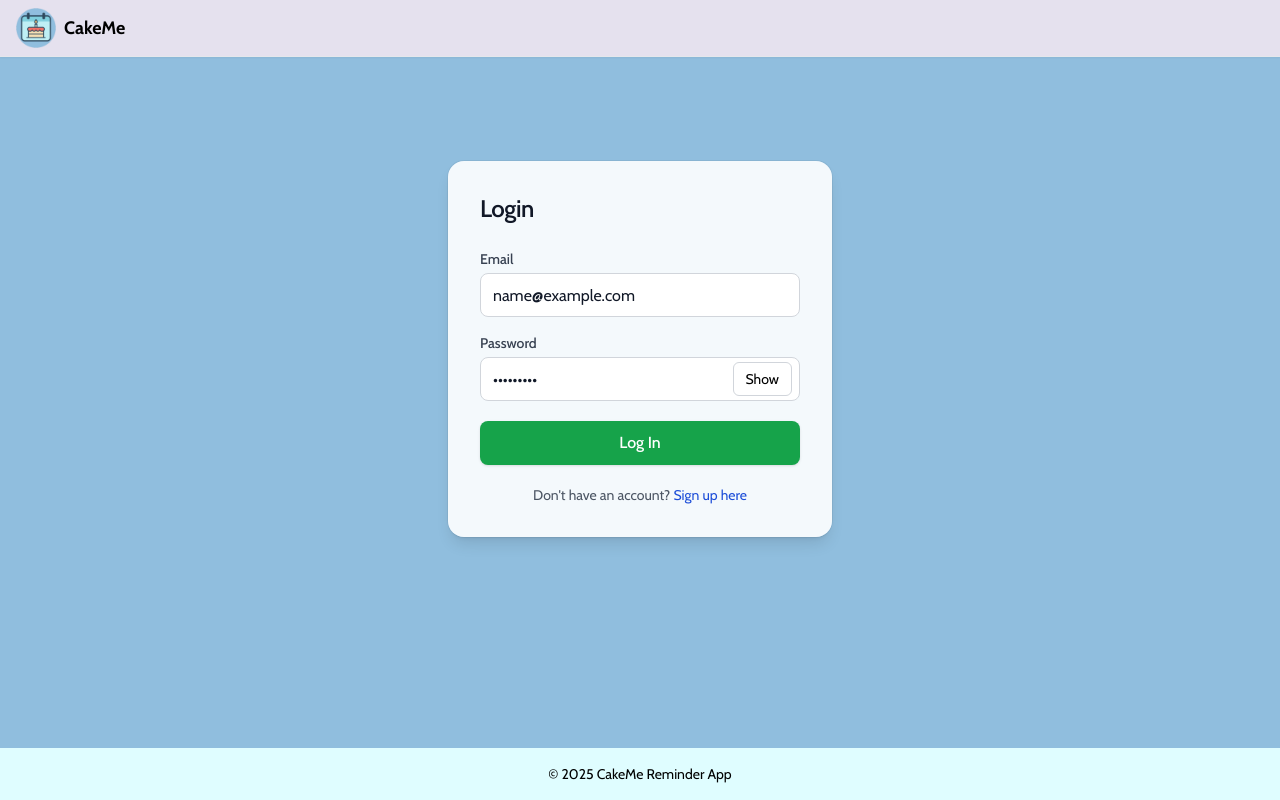
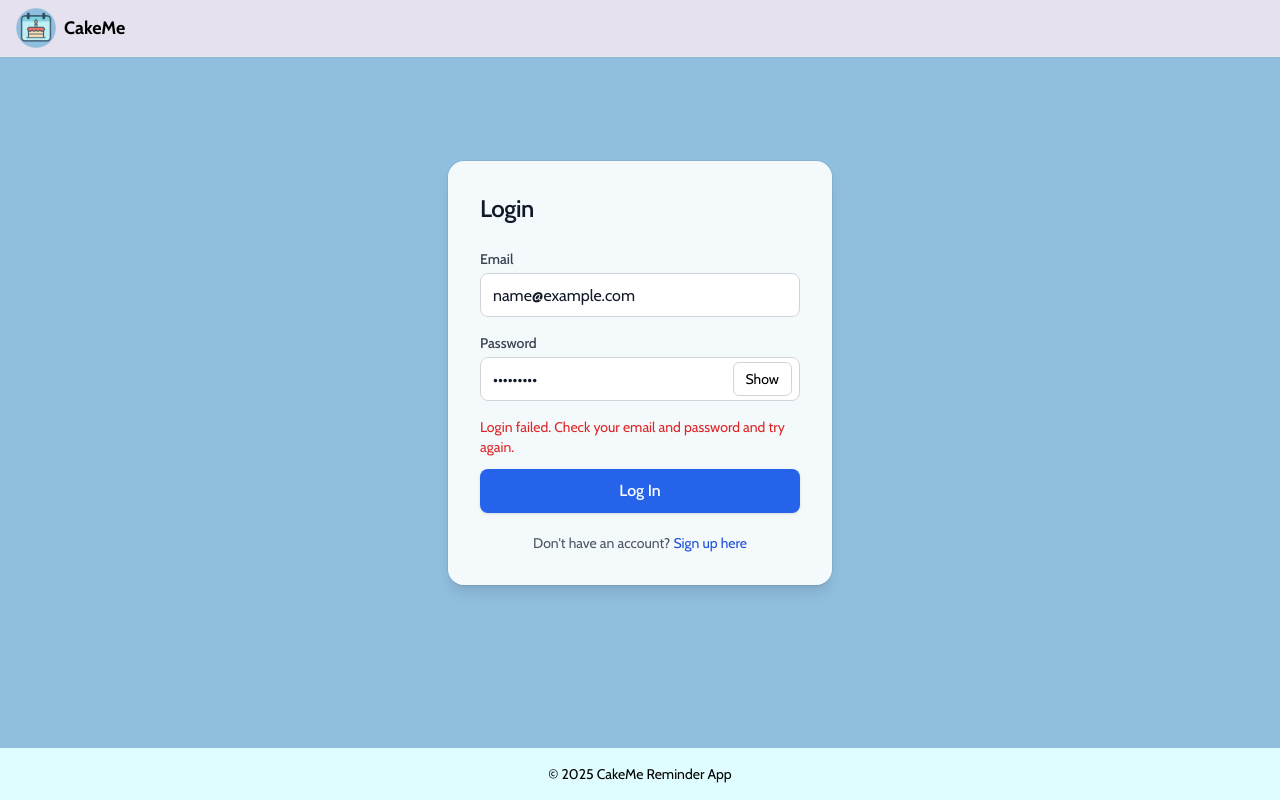
Before and after one commit to mdrennan91/birthday-reminder-app, a Next.js app: page /login in a window 1280 px wide. Both pictures are taken after typing "name@example.com", "Sample123" into the empty fields and a click on the button "Log In". Built offline with nearby package versions, Linux system fonts and the light colour scheme; no server answers.

Commit message:
Login/signup redirect + better alerts

```diff
--- a/src/app/login/page.tsx
+++ b/src/app/login/page.tsx
@@ -1,18 +1,25 @@
 "use client";
 
 import { useState } from "react";
-import { useRouter } from "next/navigation";
+import { useRouter, useSearchParams } from "next/navigation";
+import Link from "next/link";
 import { signIn } from "next-auth/react";
 
 export default function LoginPage() {
   const router = useRouter();
+  const searchParams = useSearchParams();
   const [email, setEmail] = useState("");
   const [password, setPassword] = useState("");
   const [showPassword, setShowPassword] = useState(false);
   const [submitting, setSubmitting] = useState(false);
+  const [error, setError] = useState("");
+  const [showSignupSuccess, setShowSignupSuccess] = useState(
+    searchParams.get("signup") === "success"
+  );
 
   const handleLogin = async (e: React.FormEvent) => {
     e.preventDefault();
+    setError("");
     setSubmitting(true);
 
     const res = await signIn("credentials", {
@@ -24,7 +31,7 @@ export default function LoginPage() {
     if (res?.ok) {
       router.push("/");
     } else {
-      alert("Login failed.");
+      setError("Login failed. Check your email and password and try again.");
       setSubmitting(false);
     }
   };
@@ -33,12 +40,26 @@ export default function LoginPage() {
     <div className="flex-1 grid place-items-center px-4">
       <form
         onSubmit={handleLogin}
-        className="w-full max-w-sm bg-white/90 backdrop-blur rounded-2xl shadow-lg ring-1 ring-black/5 p-6 md:p-8
-               translate-y-3 md:translate-y-20"
+        className="w-full max-w-sm bg-white/90 backdrop-blur rounded-2xl shadow-lg ring-1 ring-black/5 p-6 md:p-8 translate-y-3 md:translate-y-20"
       >
         <h2 className="text-2xl font-semibold tracking-tight text-gray-900 mb-6">
           Login
         </h2>
+
+        {/* Success banner after sign-up */}
+        {showSignupSuccess && (
+          <div className="mb-4 rounded-lg border border-green-300 bg-green-50 text-green-800 px-3 py-2 text-sm flex items-start justify-between gap-3">
+            <span>Account created successfully. You can log in now.</span>
+            <button
+              type="button"
+              onClick={() => setShowSignupSuccess(false)}
+              className="ml-2 text-green-700 hover:text-green-900 font-bold"
+              aria-label="Dismiss"
+            >
+              ×
+            </button>
+          </div>
+        )}
 
         {/* Email */}
         <label htmlFor="email" className="block text-sm font-medium text-gray-700 mb-1">
@@ -61,7 +82,7 @@ export default function LoginPage() {
         <label htmlFor="password" className="block text-sm font-medium text-gray-700 mb-1">
           Password
         </label>
-        <div className="relative mb-5">
+        <div className="relative mb-4">
           <input
             id="password"
             type={showPassword ? "text" : "password"}
@@ -82,20 +103,27 @@ export default function LoginPage() {
           </button>
         </div>
 
+        {/* Inline error */}
+        {error && (
+          <p className="text-red-600 text-sm mb-3" aria-live="polite">
+            {error}
+          </p>
+        )}
+
         {/* Submit */}
         <button
           type="submit"
           disabled={submitting}
-          className="w-full h-11 rounded-lg bg-green-600 text-white font-medium shadow hover:bg-green-700 disabled:opacity-60 disabled:cursor-not-allowed transition"
+          className="w-full h-11 rounded-lg bg-blue-600 text-white font-medium shadow hover:bg-blue-700 disabled:opacity-60 disabled:cursor-not-allowed transition"
         >
           {submitting ? "Logging in…" : "Log In"}
         </button>
 
         <p className="mt-5 text-sm text-center text-gray-600">
           Don&apos;t have an account?{" "}
-          <a href="/signup" className="text-blue-700 hover:underline">
+          <Link href="/signup" className="text-blue-700 hover:underline">
             Sign up here
-          </a>
+          </Link>
         </p>
       </form>
     </div>
--- a/src/app/signup/page.tsx
+++ b/src/app/signup/page.tsx
@@ -51,7 +51,7 @@ export default function SignUpPage() {
       });
 
       if (res.ok) {
-        router.push("/login");
+        router.push("/login?signup=success");
       } else if (res.status === 409) {
         setFormError("An account with this email already exists.");
       } else {
```
